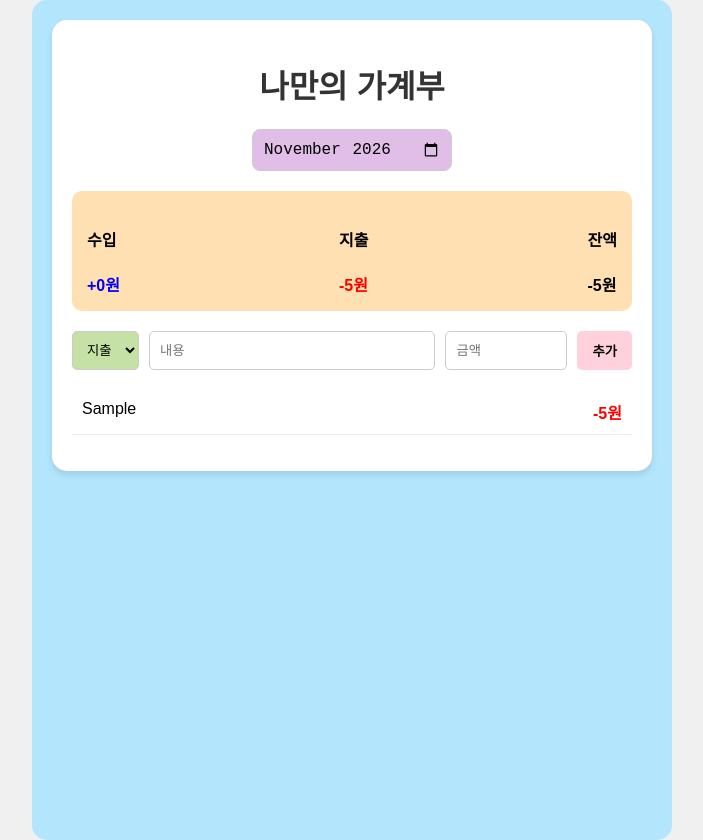
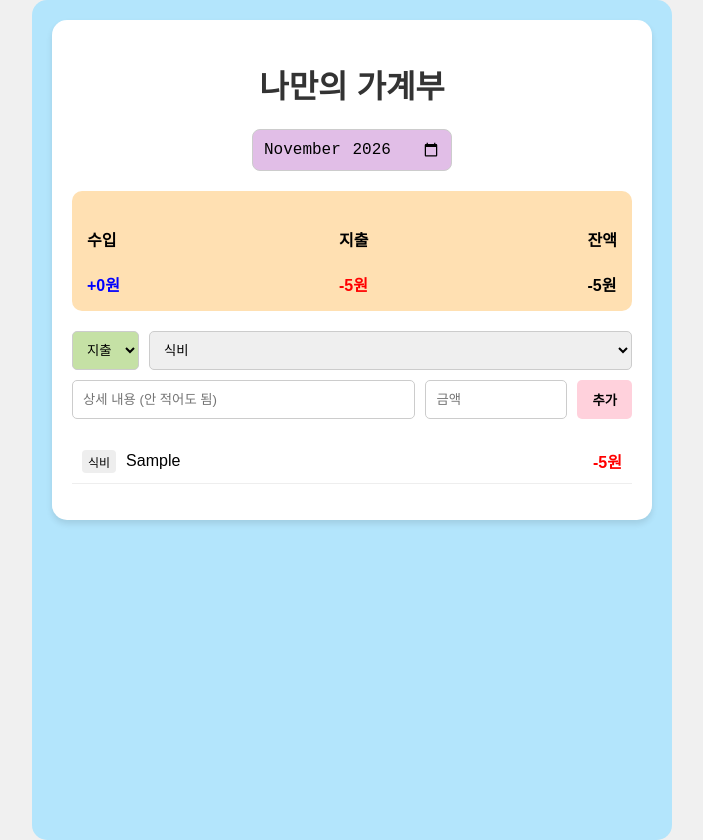
Before and after one commit to b33975808-afk/my-budget, a React (Vite) app: page / in a window 1280 px wide. Both pictures are taken after typing "Sample", "5" into the empty fields and a click on the button "추가". Shown: the whole page, without its empty margins (288-991 px from the left). Built offline with nearby package versions, Linux system fonts and the light colour scheme.

Commit message:
Update App.jsx

```diff
--- a/src/App.jsx
+++ b/src/App.jsx
@@ -1,4 +1,3 @@
-
 import React, { useState, useEffect } from 'react';
 
 function App() {
@@ -9,7 +8,16 @@ function App() {
   const [text, setText] = useState('');
   const [amount, setAmount] = useState('');
   const [type, setType] = useState('expense');
-  const [currentMonth, setCurrentMonth] = useState(new Date().toISOString().slice(0, 7)); // YYYY-MM
+  const [category, setCategory] = useState('식비');
+  const [currentMonth, setCurrentMonth] = useState(new Date().toISOString().slice(0, 7));
+
+  const expenseCategories = ['식비', '교통/차량', '주거/통신', '쇼핑/여가', '기타'];
+  const incomeCategories = ['급여', '용돈', '부수입', '기타'];
+
+  useEffect(() => {
+    if (type === 'expense') setCategory('식비');
+    else setCategory('급여');
+  }, [type]);
 
   useEffect(() => {
     localStorage.setItem('budget_data', JSON.stringify(transactions));
@@ -17,10 +25,11 @@ function App() {
 
   const addTransaction = (e) => {
     e.preventDefault();
-    if (!text || !amount) return;
+    if (!amount || !category) return;
     const newTx = {
       id: Date.now(),
-      text,
+      text: text || category, // 상세 내용이 없으면 카테고리 이름으로 저장
+      category,
       amount: parseFloat(amount),
       type,
       date: new Date().toISOString()
@@ -65,20 +74,35 @@ function App() {
           </div>
         </div>
 
-        <form onSubmit={addTransaction} style={{ display: 'flex', gap: '10px', marginBottom: '20px' }}>
+        <form onSubmit={addTransaction} style={{ display: 'flex', flexDirection: 'column', gap: '10px', marginBottom: '20px' }}>
+          <div style={{ display: 'flex', gap: '10px' }}>
             <select value={type} onChange={(e) => setType(e.target.value)} style={{ padding: '10px', borderRadius: '5px', border: '1px solid #ccc', backgroundColor: '#C5E1A5' }}>
               <option value="expense">지출</option>
               <option value="income">수입</option>
             </select>
-          <input type="text" placeholder="내용" value={text} onChange={(e) => setText(e.target.value)} style={{ flex: 1, padding: '10px', borderRadius: '5px', border: '1px solid #ccc' }} />
-          <input type="number" placeholder="금액" value={amount} onChange={(e) => setAmount(e.target.value)} style={{ width: '100px', padding: '10px', borderRadius: '5px', border: '1px solid #ccc' }} />
+
+            <select value={category} onChange={(e) => setCategory(e.target.value)} style={{ padding: '10px', borderRadius: '5px', border: '1px solid #ccc', flex: 1 }}>
+              {type === 'expense'
+                ? expenseCategories.map(cat => <option key={cat} value={cat}>{cat}</option>)
+                : incomeCategories.map(cat => <option key={cat} value={cat}>{cat}</option>)
+              }
+            </select>
+          </div>
+
+          <div style={{ display: 'flex', gap: '10px' }}>
+            <input type="text" placeholder="상세 내용 (안 적어도 됨)" value={text} onChange={(e) => setText(e.target.value)} style={{ flex: 1, padding: '10px', borderRadius: '5px', border: '1px solid #ccc' }} />
+            <input type="number" placeholder="금액" value={amount} onChange={(e) => setAmount(e.target.value)} style={{ width: '120px', padding: '10px', borderRadius: '5px', border: '1px solid #ccc' }} />
             <button type="submit" style={{ padding: '10px 15px', backgroundColor: '#FFD1DC', border: 'none', borderRadius: '5px', cursor: 'pointer', fontWeight: 'bold' }}>추가</button>
+          </div>
         </form>
 
         <ul style={{ listStyle: 'none', padding: 0 }}>
           {filteredTransactions.map(tx => (
             <li key={tx.id} style={{ display: 'flex', justifyContent: 'space-between', padding: '10px', borderBottom: '1px solid #eee' }}>
+              <div style={{ display: 'flex', gap: '10px', alignItems: 'center' }}>
+                <span style={{ fontSize: '12px', backgroundColor: '#eee', padding: '3px 6px', borderRadius: '4px' }}>{tx.category}</span>
                 <span>{tx.text}</span>
+              </div>
               <span style={{ color: tx.type === 'income' ? 'blue' : 'red', fontWeight: 'bold' }}>
                 {tx.type === 'income' ? '+' : '-'}{tx.amount.toLocaleString()}원
               </span>
```
Lines whose indentation alone changed are shown as unchanged.
